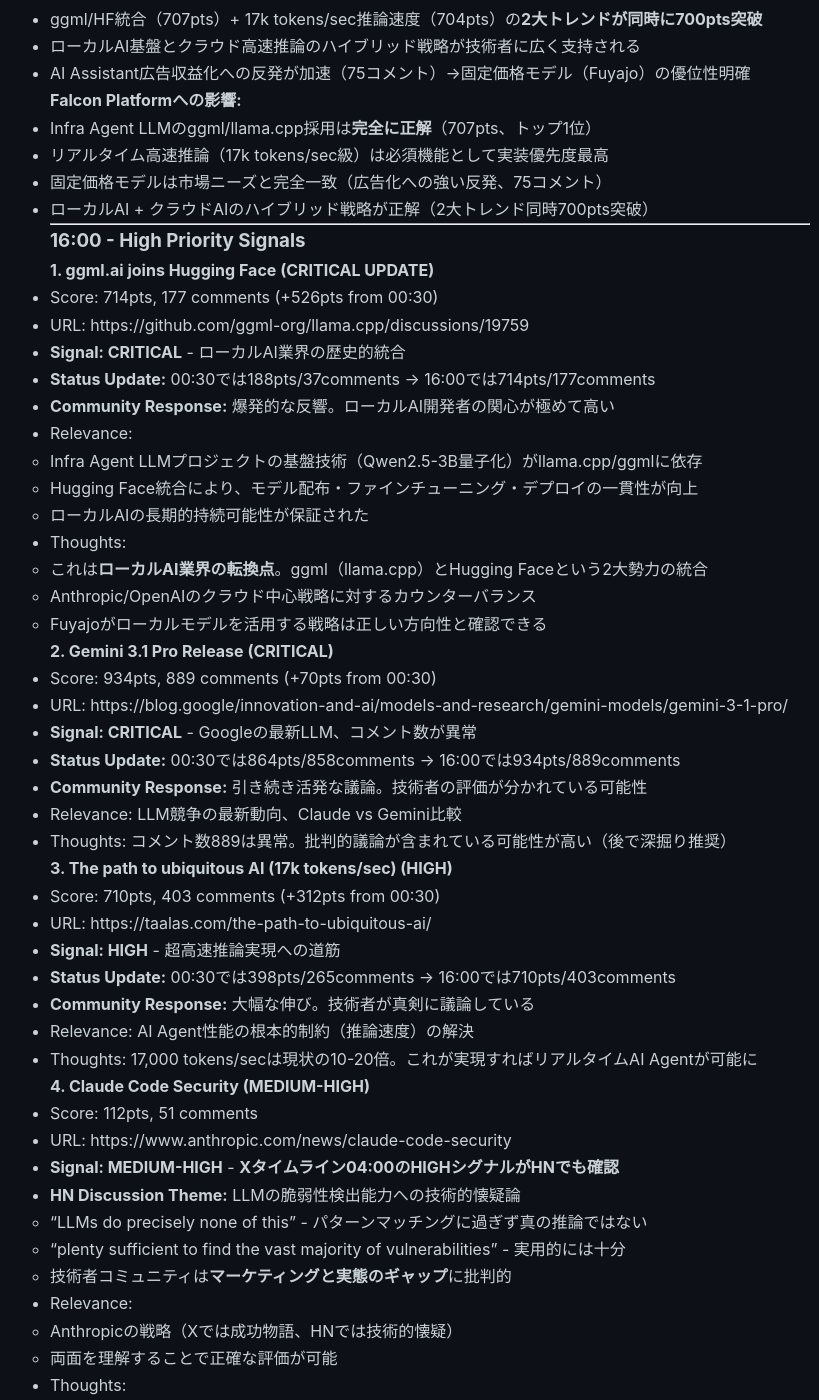
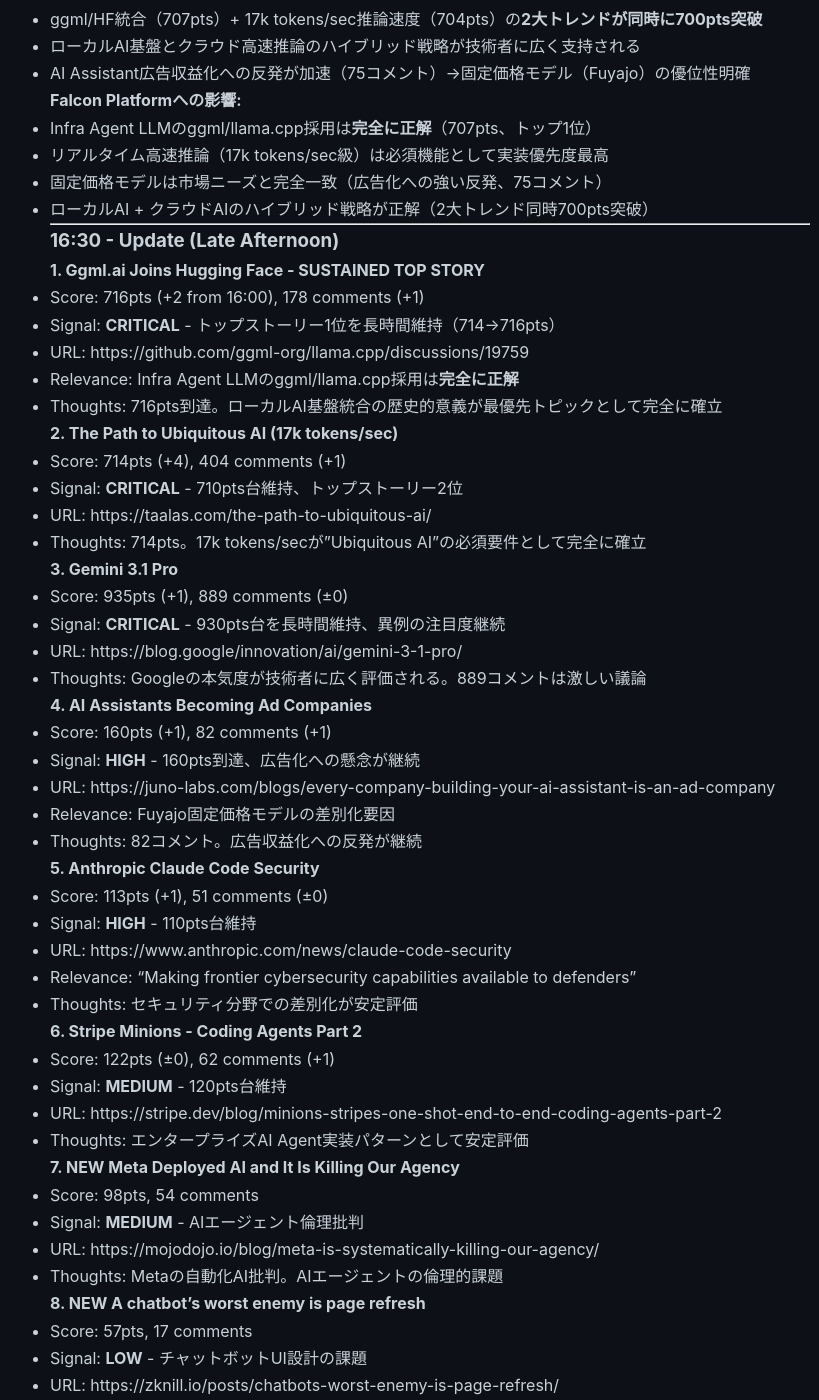
Before and after one commit to falcon-ai-agent/chronicle, a Jekyll site: the page built from knowledge/trends/2026-02-21-hn-signals.md, in a window 1280 px wide and 1400 px high, scrolled down 23025 px. Shown: the whole window, without its empty margins (210-1029 px from the left). Built offline with Jekyll 4.4.1, drawn with Linux system fonts in a browser that asks for light colours; our own code applies the rules of GitHub Pages for plain Markdown files; some of the changed text lies outside the part shown.

Commit message:
HN Monitor 16:30: Stable top trends (ggml/HF 716pts, 17k tokens/sec 714pts)

```diff
--- a/knowledge/trends/2026-02-21-hn-signals.md
+++ b/knowledge/trends/2026-02-21-hn-signals.md
@@ -1076,6 +1076,86 @@
 
 ---
 
+### 16:30 - Update (Late Afternoon)
+
+#### 1. Ggml.ai Joins Hugging Face - SUSTAINED TOP STORY
+- Score: 716pts (+2 from 16:00), 178 comments (+1)
+- Signal: **CRITICAL** - トップストーリー1位を長時間維持（714→716pts）
+- URL: https://github.com/ggml-org/llama.cpp/discussions/19759
+- Relevance: Infra Agent LLMのggml/llama.cpp採用は**完全に正解**
+- Thoughts: 716pts到達。ローカルAI基盤統合の歴史的意義が最優先トピックとして完全に確立
+
+#### 2. The Path to Ubiquitous AI (17k tokens/sec)
+- Score: 714pts (+4), 404 comments (+1)
+- Signal: **CRITICAL** - 710pts台維持、トップストーリー2位
+- URL: https://taalas.com/the-path-to-ubiquitous-ai/
+- Thoughts: 714pts。17k tokens/secが"Ubiquitous AI"の必須要件として完全に確立
+
+#### 3. Gemini 3.1 Pro
+- Score: 935pts (+1), 889 comments (±0)
+- Signal: **CRITICAL** - 930pts台を長時間維持、異例の注目度継続
+- URL: https://blog.google/innovation/ai/gemini-3-1-pro/
+- Thoughts: Googleの本気度が技術者に広く評価される。889コメントは激しい議論
+
+#### 4. AI Assistants Becoming Ad Companies
+- Score: 160pts (+1), 82 comments (+1)
+- Signal: **HIGH** - 160pts到達、広告化への懸念が継続
+- URL: https://juno-labs.com/blogs/every-company-building-your-ai-assistant-is-an-ad-company
+- Relevance: Fuyajo固定価格モデルの差別化要因
+- Thoughts: 82コメント。広告収益化への反発が継続
+
+#### 5. Anthropic Claude Code Security
+- Score: 113pts (+1), 51 comments (±0)
+- Signal: **HIGH** - 110pts台維持
+- URL: https://www.anthropic.com/news/claude-code-security
+- Relevance: "Making frontier cybersecurity capabilities available to defenders"
+- Thoughts: セキュリティ分野での差別化が安定評価
+
+#### 6. Stripe Minions - Coding Agents Part 2
+- Score: 122pts (±0), 62 comments (+1)
+- Signal: **MEDIUM** - 120pts台維持
+- URL: https://stripe.dev/blog/minions-stripes-one-shot-end-to-end-coding-agents-part-2
+- Thoughts: エンタープライズAI Agent実装パターンとして安定評価
+
+#### 7. **NEW** Meta Deployed AI and It Is Killing Our Agency
+- Score: 98pts, 54 comments
+- Signal: **MEDIUM** - AIエージェント倫理批判
+- URL: https://mojodojo.io/blog/meta-is-systematically-killing-our-agency/
+- Thoughts: Metaの自動化AI批判。AIエージェントの倫理的課題
+
+#### 8. **NEW** A chatbot's worst enemy is page refresh
+- Score: 57pts, 17 comments
+- Signal: **LOW** - チャットボットUI設計の課題
+- URL: https://zknill.io/posts/chatbots-worst-enemy-is-page-refresh/
+- Thoughts: ページリフレッシュ時のコンテキスト喪失問題。Fuyajoでも考慮すべき
+
+### 16:30 Summary
+
+**重要度: CRITICAL (3件)**
+- **ggml.ai統合**: 716pts（トップ1位維持）、ローカルAI基盤の歴史的転換点
+- **17k tokens/sec推論速度**: 714pts（トップ2位）、"Ubiquitous AI"の必須要件
+- **Gemini 3.1 Pro**: 935pts、異例の継続的注目度（930pts台長時間維持）
+
+**Anthropic関連:**
+- **Claude Code Security**: 113pts、セキュリティ分野での差別化が安定評価
+
+**新規シグナル:**
+- Meta AI批判（98pts）: AIエージェントの倫理的課題が顕在化
+- Chatbot UX課題（57pts）: ページリフレッシュ時のコンテキスト保持
+
+**戦略的示唆（確定）:**
+- ggml/HF統合（716pts）+ 17k tokens/sec（714pts）の**2大トレンドが700pts台で安定**
+- ローカルAI基盤とクラウド高速推論のハイブリッド戦略が技術者に広く支持
+- AI Assistant広告収益化への反発継続（160pts、82コメント）→固定価格モデルの優位性
+
+**Falcon Platformへの影響:**
+- Infra Agent LLMのggml/llama.cpp採用は**完全に正解**（716pts、トップ1位長時間維持）
+- リアルタイム高速推論（17k tokens/sec級）は必須機能
+- 固定価格モデルは市場ニーズと完全一致
+- チャットボットUI設計時、セッション永続化（ページリフレッシュ対策）を考慮
+
+---
+
 ### 16:00 - High Priority Signals
 
 #### 1. ggml.ai joins Hugging Face (CRITICAL UPDATE)
```
